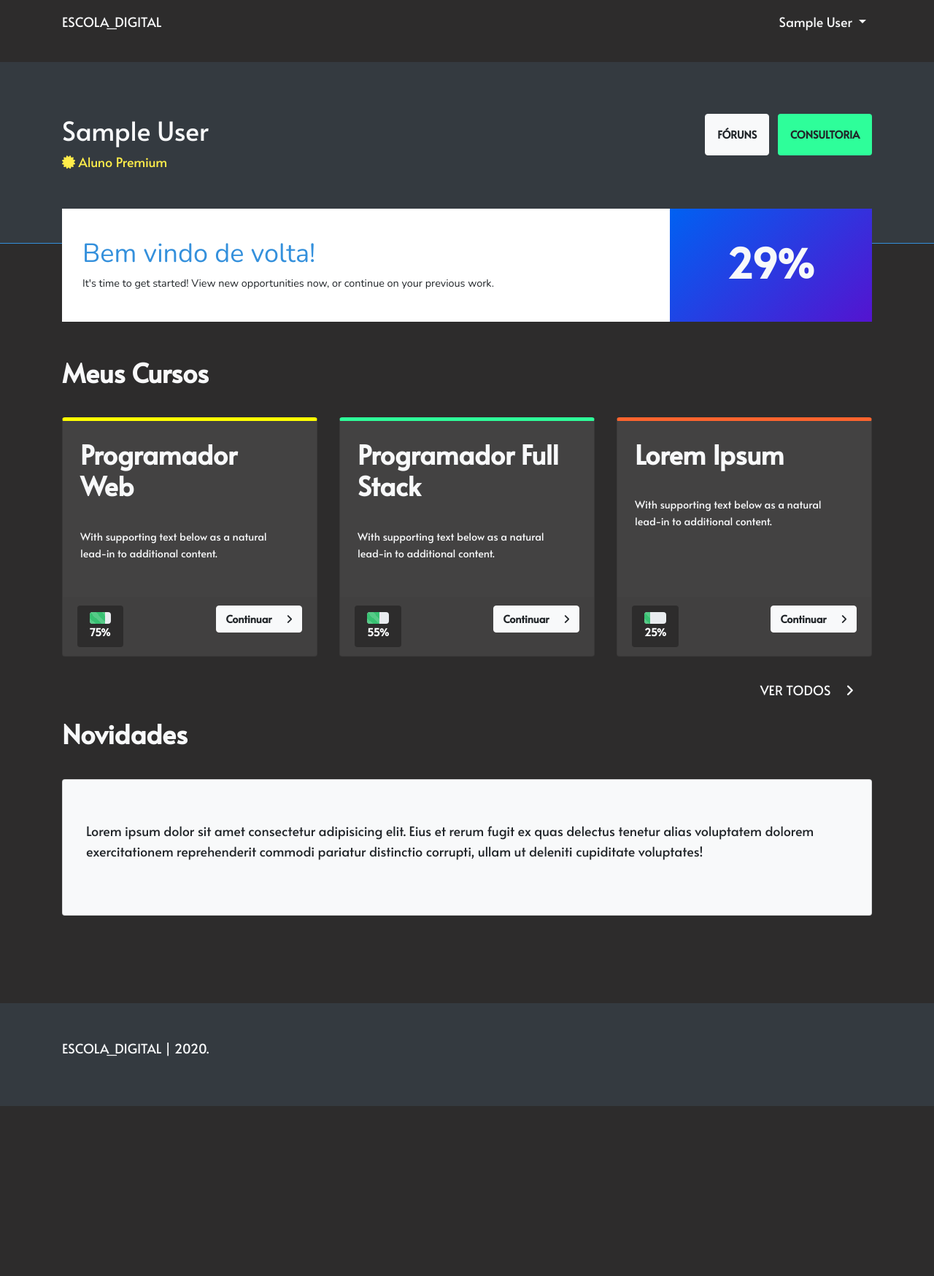
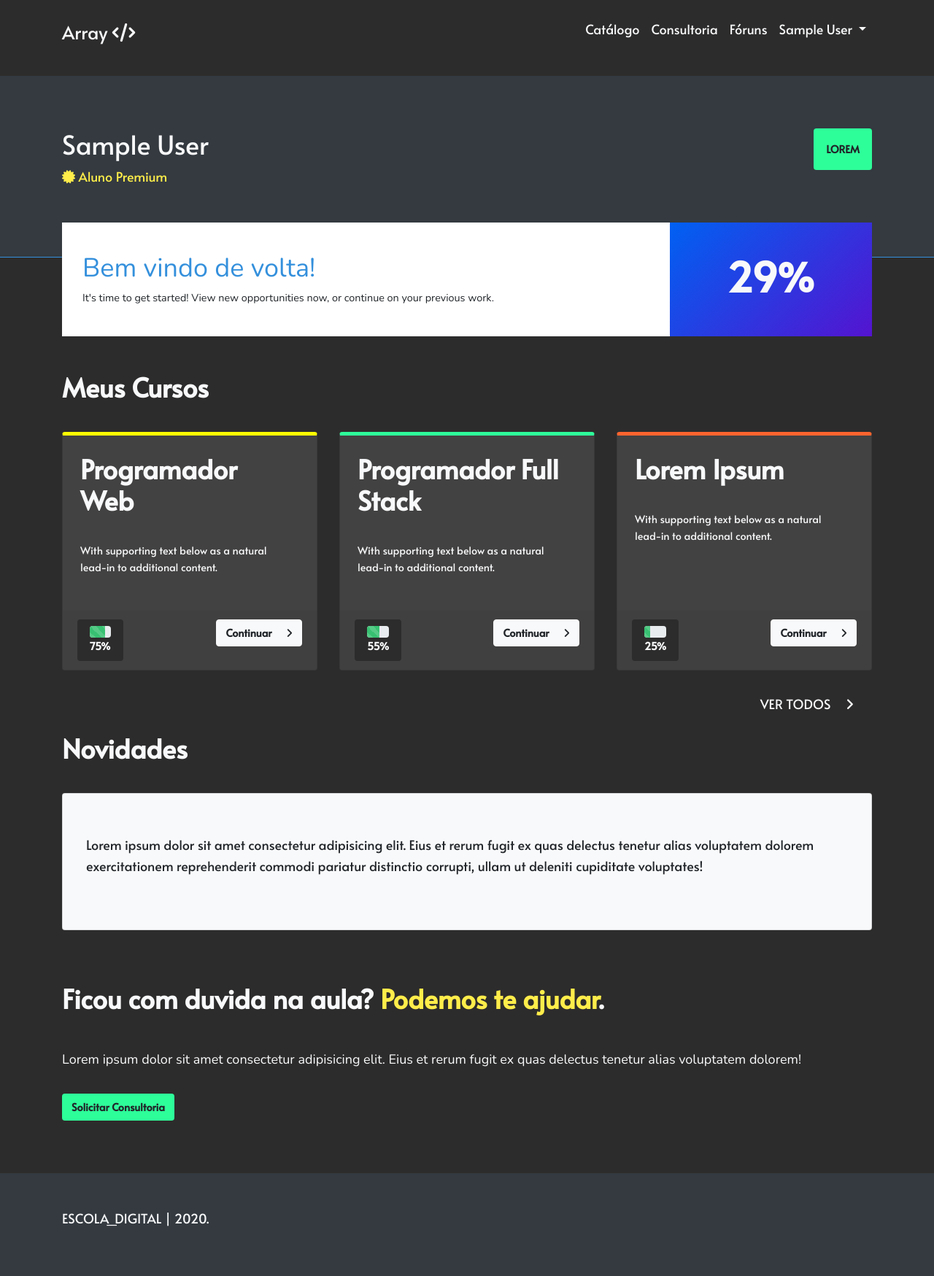
Before and after one commit to atenaagencia/escoladigital, a Laravel app: page /home in a window 1280 px wide. Shown: the whole page at 73% size. Before the commit the page ends 1516 px from the top, so only its background shows below. Run offline with Laravel 8, Linux system fonts and the light colour scheme; the visitor is signed in with stand-in values (Sample User, id 1); some libraries are stand-ins or nearby versions.

Commit message:
add somethings

```diff
--- a/resources/views/home.blade.php
+++ b/resources/views/home.blade.php
@@ -13,8 +13,7 @@
                     </div>
                 </div>
                 <div class="col-12 col-xl-auto mt-4">
-                <button class="btn btn-light main-font font-weight-bold text-uppercase p-3 mr-2">FÓRUNS</button>
-                    <button class="btn btn-peaceful main-font font-weight-bold text-uppercase p-3">CONSULTORIA</button>
+                    <button class="btn btn-peaceful main-font font-weight-bold text-uppercase p-3">LOREM</button>
                 </div>
             </div>
         </div>
@@ -119,5 +118,12 @@
         </div>
     </div>
 
+    <h1 class="page-header-title main-font text-light font-weight-bold py-4">Ficou com duvida na aula? <span class="text-warning">Podemos te ajudar</span>.</h1>
+
+    <p class="lead text-light py-3">
+        Lorem ipsum dolor sit amet consectetur adipisicing elit. Eius et rerum fugit ex quas delectus tenetur alias voluptatem dolorem!
+    </p>
+    <a href="#" class="btn btn-peaceful main-font font-weight-bold">Solicitar Consultoria</a>
+
 </div>
 @endsection
--- a/resources/views/layouts/user.blade.php
+++ b/resources/views/layouts/user.blade.php
@@ -7,7 +7,7 @@
     <!-- CSRF Token -->
     <meta name="csrf-token" content="{{ csrf_token() }}">
 
-    <title>Escola Digital</title>
+    <title>Array - Escola Digital</title>
 
     <!-- Scripts -->
     <script src="{{ asset('js/app.js') }}" defer></script>
@@ -28,8 +28,8 @@
     <div id="app">
         <nav class="navbar navbar-expand-md navbar-light">
             <div class="container">
-                <a class="navbar-brand main-font text-light" href="{{ url('/') }}">
-                    ESCOLA_DIGITAL
+                <a class="navbar-brand main-font font-weight-bold text-light" href="{{ url('/') }}">
+                    <h3 class="mt-3">Array <i class="fa fa-code"></i></h3>
                 </a>
                 <button class="navbar-toggler" type="button" data-toggle="collapse" data-target="#navbarSupportedContent" aria-controls="navbarSupportedContent" aria-expanded="false" aria-label="{{ __('Toggle navigation') }}">
                     <span class="navbar-toggler-icon"></span>
@@ -42,7 +42,7 @@
                     </ul>
 
                     <!-- Right Side Of Navbar -->
-                    <ul class="navbar-nav ml-auto main-font lead">
+                    <ul class="navbar-nav justify-content-between main-font lead">
                         <!-- Authentication Links -->
                         @guest
                             <li class="nav-item">
@@ -54,6 +54,21 @@
                                 </li>
                             @endif
                         @else
+                            <li class="nav-item">
+                                <a class="nav-link text-light" href="#" role="button">
+                                    Catálogo
+                                </a>
+                            </li>
+                            <li class="nav-item">
+                                <a class="nav-link text-light" href="#" role="button">
+                                    Consultoria
+                                </a>
+                            </li>
+                            <li class="nav-item">
+                                <a class="nav-link text-light" href="#" role="button">
+                                    Fóruns
+                                </a>
+                            </li>
                             <li class="nav-item dropdown">
                                 <a id="navbarDropdown" class="nav-link dropdown-toggle text-light" href="#" role="button" data-toggle="dropdown" aria-haspopup="true" aria-expanded="false" v-pre>
                                     {{ Auth::user()->name }} <span class="caret"></span>
@@ -61,8 +76,6 @@
 
                                 <div class="dropdown-menu rounded-0 dropdown-menu-right bg-too-dark border border-info" aria-labelledby="navbarDropdown">
                                     <a href="#" class="dropdown-item bg-too-dark text-light">Meu Perfil</a>
-                                    <a href="#" class="dropdown-item bg-too-dark text-light">Consultoria</a>
-                                    <a href="#" class="dropdown-item bg-too-dark text-light">Fóruns</a>
                                     <a href="/conquistas" class="dropdown-item bg-too-dark text-light">Conquistas</a>
                                     <a class="dropdown-item bg-too-dark text-light font-weight-bold" href="{{ route('logout') }}"
                                        onclick="event.preventDefault();
--- a/resources/views/student/conquistas.blade.php
+++ b/resources/views/student/conquistas.blade.php
@@ -29,7 +29,7 @@
                         </div>
                         <div class="col-xl-3 col-xxl-12 bg-gradient-primary-to-secondary p-4 m-0 border-0">
                             <div class="text-center p-xl-3 m-0 px-4 mb-4 mb-xl-0 mb-xxl-4 border-0">
-                                <h1 class="display-4 font-weight-bold main-font text-light">29%</h1>
+                                <h1 class="display-4 font-weight-bold main-font text-light"><i class="fa fa-2x fa-trophy text-warning"></i></h1>
                             </div>
                         </div>
                     </div>
--- a/resources/views/welcome.blade.php
+++ b/resources/views/welcome.blade.php
@@ -4,7 +4,7 @@
         <meta charset="utf-8">
         <meta name="viewport" content="width=device-width, initial-scale=1">
 
-        <title>Escola digital</title>
+        <title>Array - Escola Digital</title>
 
         <!-- Fonts -->
         <link href="https://fonts.googleapis.com/css?family=Nunito:200,600" rel="stylesheet">
@@ -93,7 +93,7 @@
         <div class="flex-center position-ref full-height">
             @if (Route::has('login'))
                 <div class="top-left links">
-                    <a href="#">ESCOLA_DIGITAL</a>
+                    <a href="#" style="text-transform: capitalize;">Array <i class="fa fa-code"></i></a>
                 </div>
                 <div class="top-right links">
                     @auth
```
Also changed, not shown: resources/views/course/index.blade.php (+8 -0 lines).
